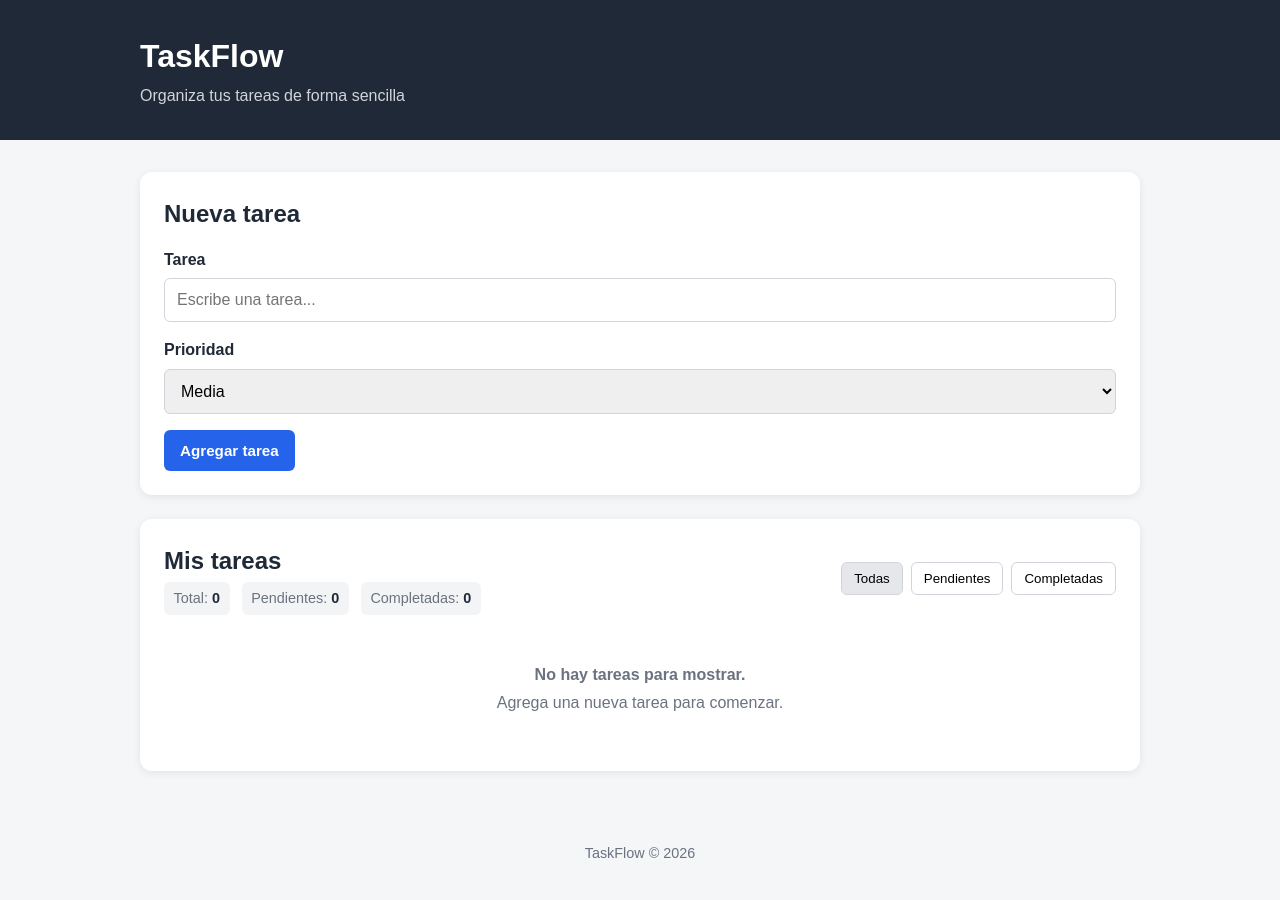
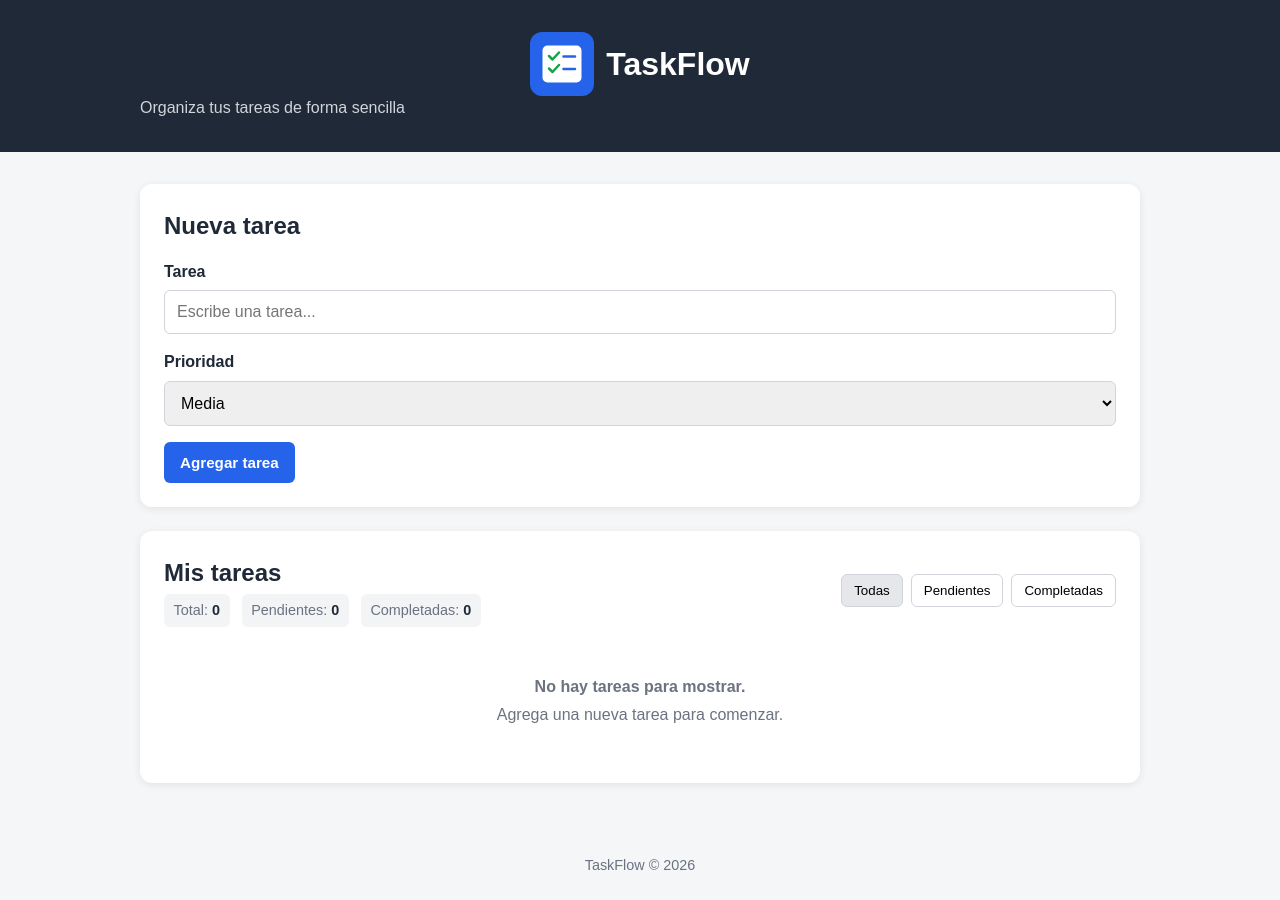
Before and after one commit to MaxoSNW/TaskFlow, a plain HTML site: page index.html in a window 1280 px wide. Drawn offline with Linux system fonts and the light colour scheme.

Commit message:
feat: agregar logotipo optimizado a TaskFlow

```diff
--- a/css/styles.css
+++ b/css/styles.css
@@ -243,6 +243,36 @@ main {
     font-weight: bold;
 }
 
+
+.marca {
+    display: flex;
+    align-items: center;
+    justify-content: center;
+    gap: 12px;
+}
+
+.logo {
+    display: block;
+    width: 64px;
+    height: 64px;
+    object-fit: contain;
+}
+
+.marca h1 {
+    margin: 0;
+}
+
+@media (max-width: 480px) {
+    .logo {
+        width: 48px;
+        height: 48px;
+    }
+
+    .marca {
+        gap: 8px;
+    }
+}
+
 @media (max-width: 700px) {
     .encabezado-tareas {
         flex-direction: column;
--- a/index.html
+++ b/index.html
@@ -10,12 +10,22 @@
 </head>
 
 <body>
-    <header class="encabezado">
-        <div class="contenedor">
+
+<header class="encabezado">
+    <div class="contenedor">
+        <div class="marca">
+            <img
+                src="img/taskflow-logo.svg"
+                alt="Logotipo de TaskFlow"
+                class="logo"
+                width="64"
+                height="64"
+            >
             <h1>TaskFlow</h1>
-            <p>Organiza tus tareas de forma sencilla</p>
         </div>
-    </header>
+        <p>Organiza tus tareas de forma sencilla</p>
+    </div>
+</header>
 
     <main class="contenedor">
         <section class="panel">
```
Also changed, not shown: css/styles.min.css, img/taskflow-logo.svg (added).
